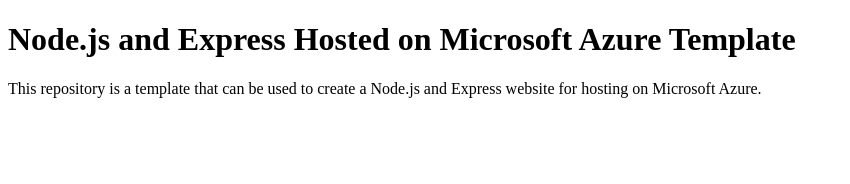
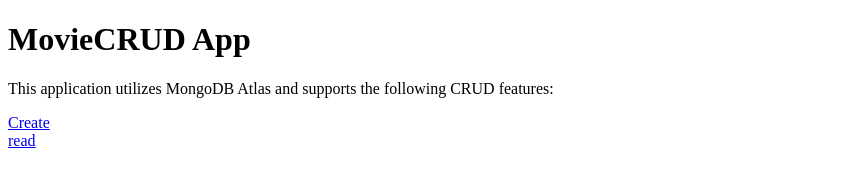
Before and after one commit to bkhan380/MovieCrud, a website: page client/index.html in a window 1280 px wide. Shown: the whole page, without its empty margins (0-850 px from the left). Drawn offline with Linux system fonts and the light colour scheme.

Commit message:
Update index.html

```diff
--- a/client/index.html
+++ b/client/index.html
@@ -1,11 +1,15 @@
 <!DOCTYPE html>
 <html>
 <head>
-	<title>Node.js on Azure Template</title>
+	<title>MovieCRUD</title>
 </head>
 <body>
-	<h1>Node.js and Express Hosted on Microsoft Azure Template</h1>
-	<p>This repository is a template that can be used to create a Node.js and Express website for hosting on Microsoft
-	Azure.</p>
+	<h1>MovieCRUD App</h1>
+	<p>This application utilizes MongoDB Atlas and supports the following CRUD features:</p>
+	<a href="create.html"> Create</a><br/>
+	<a href="read">read</a><br/>
+
+
+
 </body>
 </html>
```
